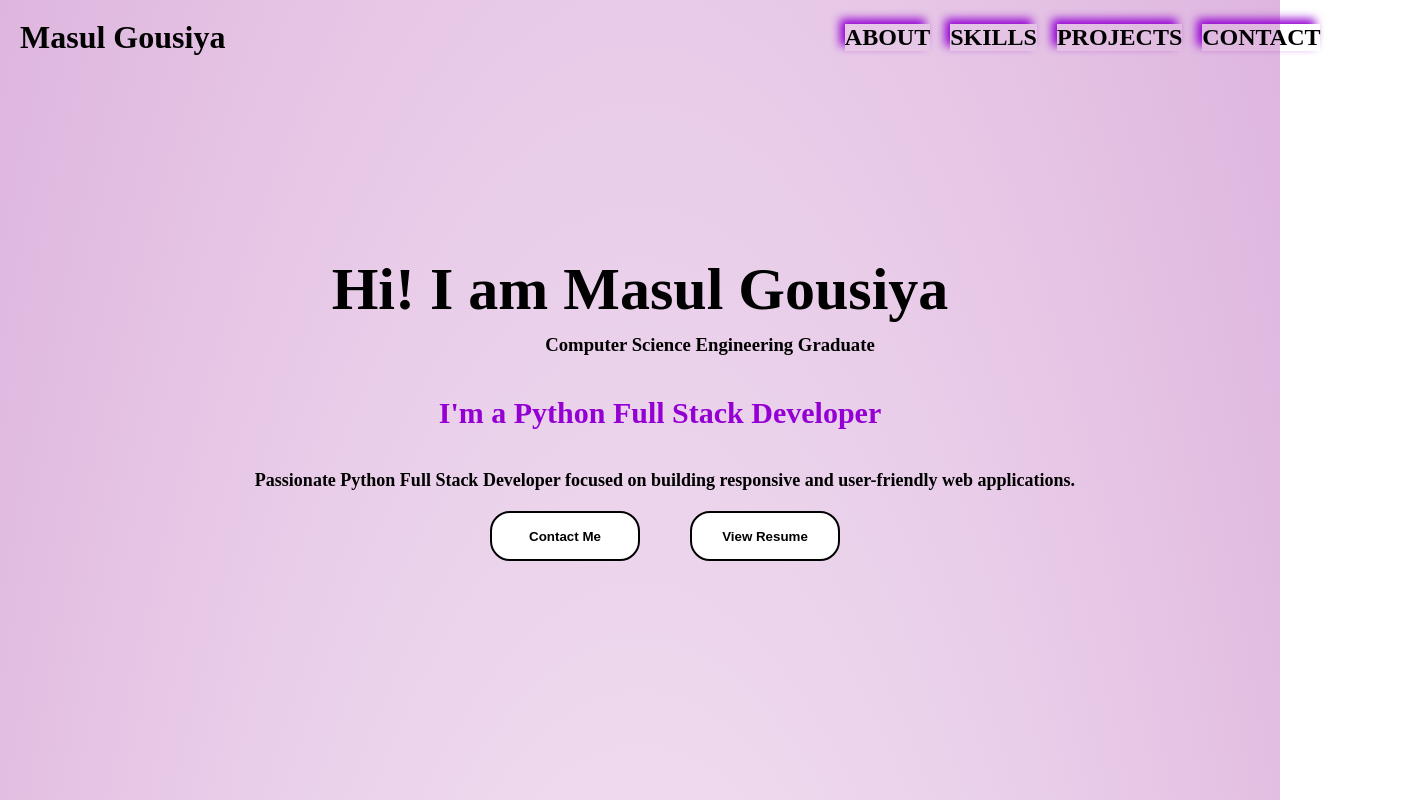
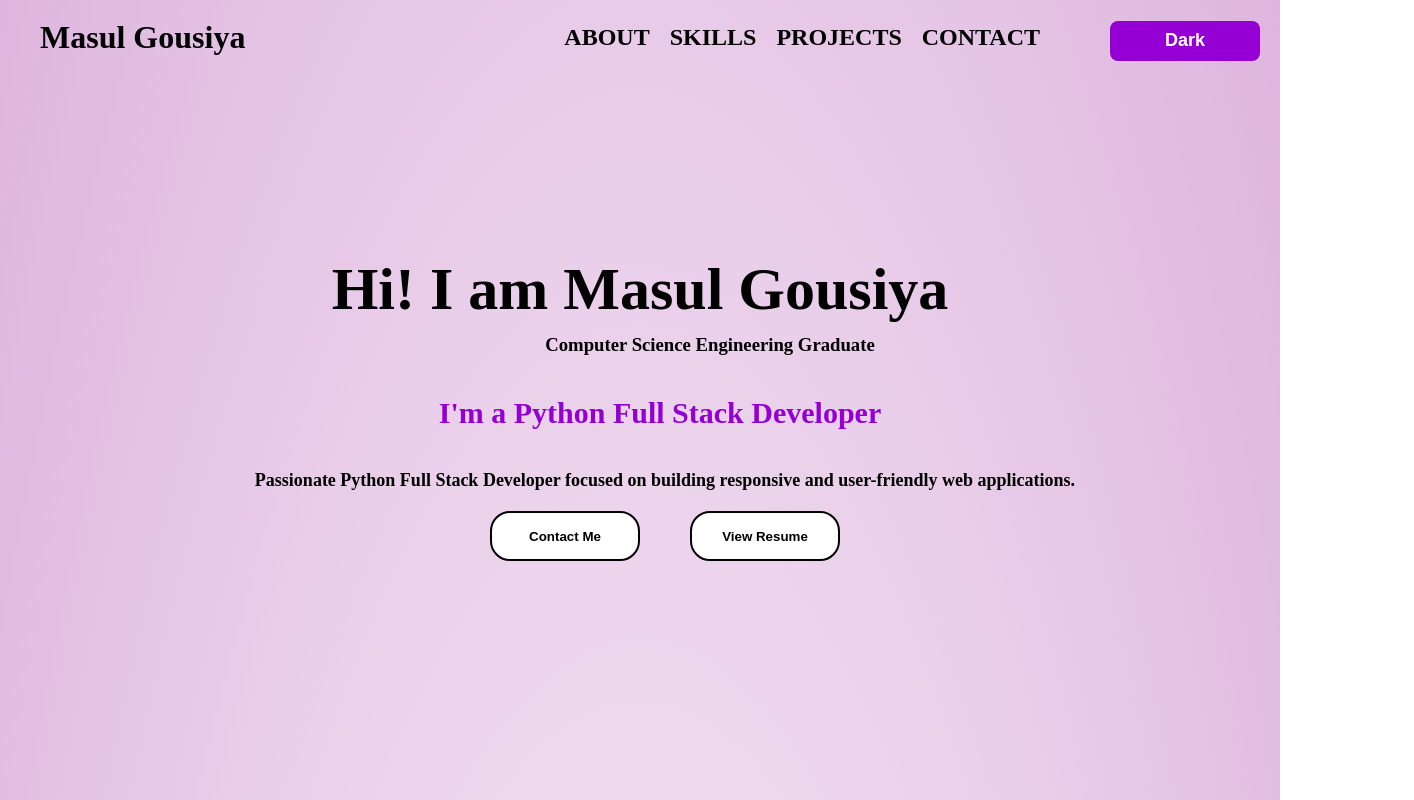
Before and after one commit to Gousiyamasul/my_portfolio, a React app: page / in a window 1280 px wide. Shown: the top 800 px of the page, 1414 px wide, since content can reach past the window. Built offline with nearby package versions, Linux system fonts and the light colour scheme; the HTML template or start-up script is replaced by a standard one.

Commit message:
first portfolio upload

```diff
--- a/src/App.jsx
+++ b/src/App.jsx
@@ -1,4 +1,5 @@
-import React,{useState} from 'react'
+import React, { useState, useEffect } from 'react'
+
 import Home from './pages/Home'
 import About from './pages/About'
 import Skills from './pages/Skills'
@@ -6,17 +7,44 @@ import Projects from './pages/Projects'
 import Contact from "./pages/Contact"
 import Nav from './components/Nav'
 
+const App = () => {
 
-const App = () => {
+  const [darkMode, setDarkMode] = useState(false);
+
+  useEffect(() => {
+
+    const savedTheme = localStorage.getItem("theme");
+
+    if(savedTheme === "dark"){
+      document.body.classList.add("dark");
+      setDarkMode(true);
+    }
+
+  }, []);
+
+  const toggleTheme = () => {
+
+    document.body.classList.toggle("dark");
+
+    const isDark = document.body.classList.contains("dark");
+
+    setDarkMode(isDark);
+
+    localStorage.setItem("theme", isDark ? "dark" : "light");
+  };
+
   return (
-    <>  <div className="all">
-          <Nav/>
-          <div id='home'><Home/></div>
-          <div><About/></div>
-          <div id='skills'><Skills/></div>
-          <div id='projects'><Projects/></div>
-          <div id='contact'><Contact/></div>
-        </div>
+    <>
+      <div className="all">
+
+        <Nav darkMode={darkMode} toggleTheme={toggleTheme}/>
+        <div id='home'><Home/></div>
+        <div id='about'><About/></div>
+        <div id='skills'><Skills/></div>
+        <div id='projects'><Projects/></div>
+        <div id='contact'><Contact/></div>
+
+      </div>
     </>
   )
 }
--- a/src/components/Nav.jsx
+++ b/src/components/Nav.jsx
@@ -1,18 +1,30 @@
 import React from 'react'
-import {useState} from "react";
 
-const Nav = () => {
+const Nav = ({ darkMode, toggleTheme }) => {
+
   return (
     <div className='nav'>
+
         <div className='left'>
             <h1>Masul Gousiya</h1>
         </div>
+
         <div className='right'>
+
             <a href="#about"><h2>ABOUT</h2></a>
+
             <a href='#skills'><h2>SKILLS</h2></a>
+
             <a href="#projects"><h2>PROJECTS</h2></a>
+
             <a href='#contact'><h2>CONTACT</h2></a>
+
+            <button className='theme-btn' onClick={toggleTheme}>
+              {darkMode ? "Light" : "Dark"}
+            </button>
+
         </div>
+
     </div>
   )
 }
--- a/src/pages/Skills.jsx
+++ b/src/pages/Skills.jsx
@@ -7,35 +7,35 @@ const Skills = () => {
         <h1 id='head'>SKILLS</h1>
         <img src={skills} id='laptop'></img>
         <div className='skills'>
-            <div id='lang'>
+            <div className='skill-box' id='lang'>
                 <h2>Programming Language</h2>
                 <li>Python</li>
             </div>
-            <div id='web'>
+            <div className='skill-box' id='web'>
                 <h2>Web Technologies</h2>
                 <li>HTML</li>
                 <li>CSS</li>
                 <li>JavaScript</li>
                 <li>React.js</li>
             </div>
-            <div id='db'>
+            <div className='skill-box' id='db'>
                 <h2>DataBase</h2>
                 <li>MySQL</li>
             </div>
-            <div id='tools'>
+            <div className='skill-box' id='tools'>
                 <h2>Developer Tools</h2>
                 <li>Git</li>
                 <li>GitHub</li>
                 <li>Visual Studio Code</li>
             </div>
-            <div id='concepts'>
+            <div className='skill-box' id='concepts'>
                 <h2>Core Concepts</h2>
                 <li>OOP's</li>
                 <li>CRUD Operations</li>
                 <li>Responsive Web Design</li>
                 <li>REST API's</li>
             </div>
-            <div id='lib'>
+            <div className='skill-box' id='lib'>
                 <h2>Libraries</h2>
                 <li>NumPy</li>
                 <li>Pandas</li>
--- a/src/styles/contactstyle.css
+++ b/src/styles/contactstyle.css
@@ -14,7 +14,6 @@
     justify-content: space-evenly;
     align-items: center;
     height: 100vh;
-    color: white;
 }
 #linked,#git,#mail{
     box-shadow: none;
@@ -34,6 +33,9 @@
     margin: 20px;
 }
 .detailsd a{
-    text-decoration: none;
     transition: all 1s;
+    color: white;
 }
+.detailsd a:hover{
+    color:green;
+}
--- a/src/styles/global.css
+++ b/src/styles/global.css
@@ -1,44 +1,77 @@
 *{
     margin: 0;
     padding: 0;
-    background-image:white;
-    color: black;
+    box-sizing: border-box;
 }
 html{
     scroll-behavior:smooth;
 }
+
 .all{
+    min-height: 100vh;
     background-image: radial-gradient(white,rgb(222, 181, 222));
-}
-.right a{
-    text-decoration: none;
-    color: white;
-    box-shadow: -5px -5px 10px darkviolet;
-    transition: all 1s;
-}
-.right a:hover{
-    box-shadow: 5px 5px 10px rgb(245, 2, 245);
 }
 .nav{
     height: 75px;
     display: flex;
     justify-content: space-between;
     align-items: center;
+    padding: 20px;
 }
 .left{
     margin: 20px;
 }
 .right{
     display: flex;
-    /* justify-content: space-evenly;
-    align-items: center; */
-    width: 34%;
+    align-items: center;
     gap: 20px;
+}
+.right a{
+    text-decoration: none;
+    color: black;
+    transition: all 1s;
+}
+.right a:hover{
+    box-shadow: 5px 5px 10px darkviolet;
+}
+.theme-btn{
+    padding: 8px 12px;
+    border: none;
+    border-radius: 8px;
+    cursor: pointer;
+    font-size: 18px;
+    background-color: darkviolet;
+    color: white;
 }
 #foot{
     height: 75px;
     display: flex;
     justify-content: center;
     align-items: center;
+}
+.dark{
+    background-color: #121212;
+    color: white;
+}
+.light{
+    background-color: #f6f0f0;
+    color: rgb(25, 1, 1);
+}
+.dark .all{
+    background-image: radial-gradient(#1a1a1a,#2d0b45);
+}
+.dark .right a{
+    color: white;
+}
+.dark .right a:hover{
+    color: violet;
+}
+.dark .theme-btn{
+    background-color: white;
     color: black;
+    /* box-shadow: -5px -5px 10px rgb(92, 89, 89); */
 }
+.theme-btn{
+    height: 40px;
+    margin-top: 6px;
+}
--- a/src/styles/homestyle.css
+++ b/src/styles/homestyle.css
@@ -1,6 +1,5 @@
 .intro{
     height: 100vh;
-    color: white;
     /* margin-left: 450px;
     margin-top: 200px; */
     text-align: center;
--- a/src/styles/projectstyle.css
+++ b/src/styles/projectstyle.css
@@ -12,9 +12,7 @@
     /* margin-bottom: 50px; */
     margin-top: 50px;
 }
-.pdata{
-    flex-wrap: wrap;
-}
+
 .phead{
     color: rgb(13, 165, 199);
     font-size: 30px;
@@ -29,12 +27,13 @@
     font-size: 20px;
     border: 2px solid black;
     border-radius: 20px;
-    height: 60px;
+    height: auto;
     width: 1200px;
     margin-left: 100px;
     padding: 30px;
     box-shadow: 5px 5px 1px black;
 }
-#bp,#ep{
-    height: 100px;
+.dark .pmain p{
+     border: 2px solid white;
+    box-shadow: 5px 5px 1px white;
 }
--- a/src/styles/skillsstyle.css
+++ b/src/styles/skillsstyle.css
@@ -26,7 +26,7 @@
     list-style-type: none;
     text-align: center;
 }
-#lang,#web,#db,#tools,#concepts,#lib{
+.skill-box{
     border:2px solid black;
     height: 160px;
     width: 280px;
@@ -35,3 +35,7 @@
     box-shadow: 5px 5px 1px black;
     margin: 20px;
 }
+.dark .skill-box{
+    border:2px solid white;
+    box-shadow: 5px 5px 1px white;
+}
```
